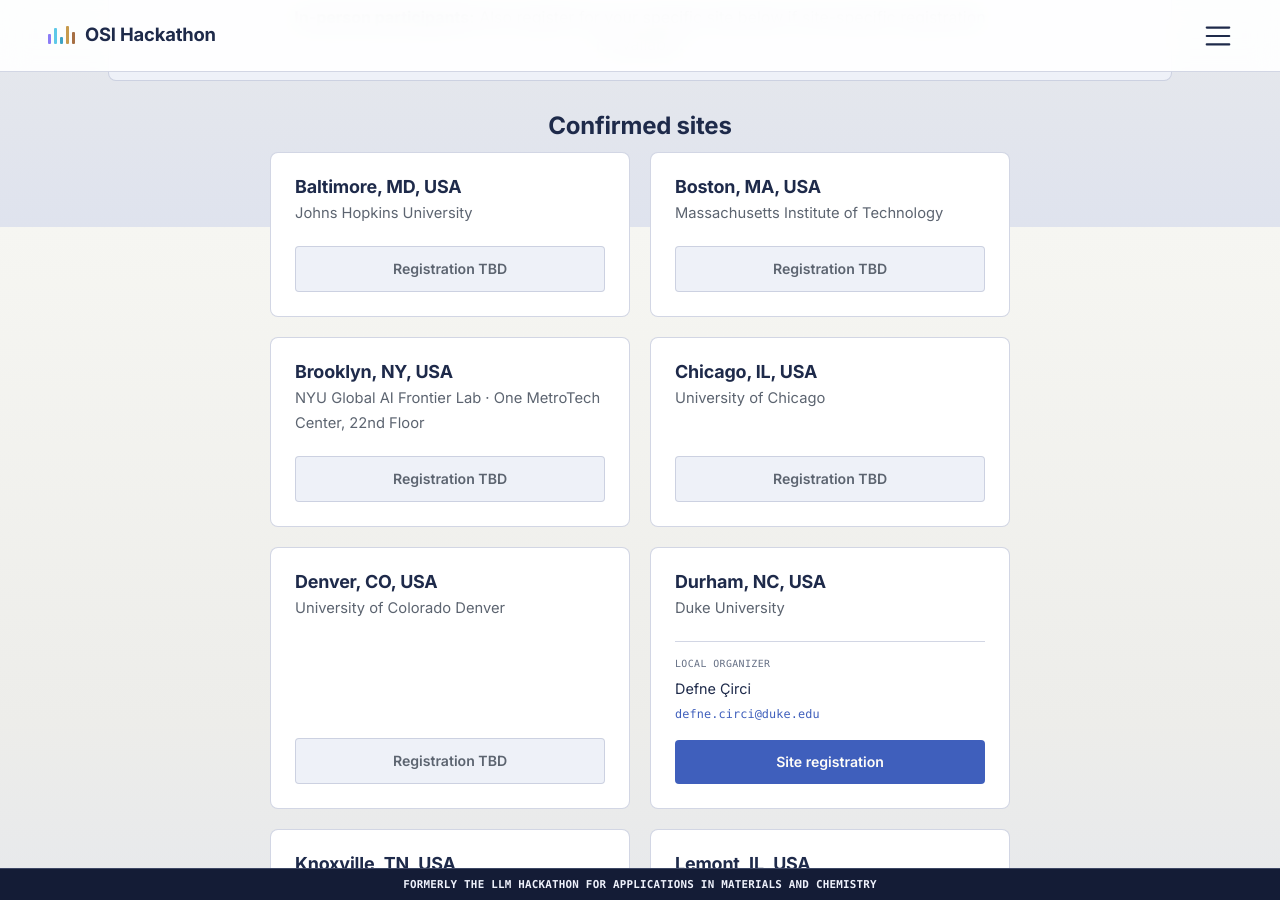
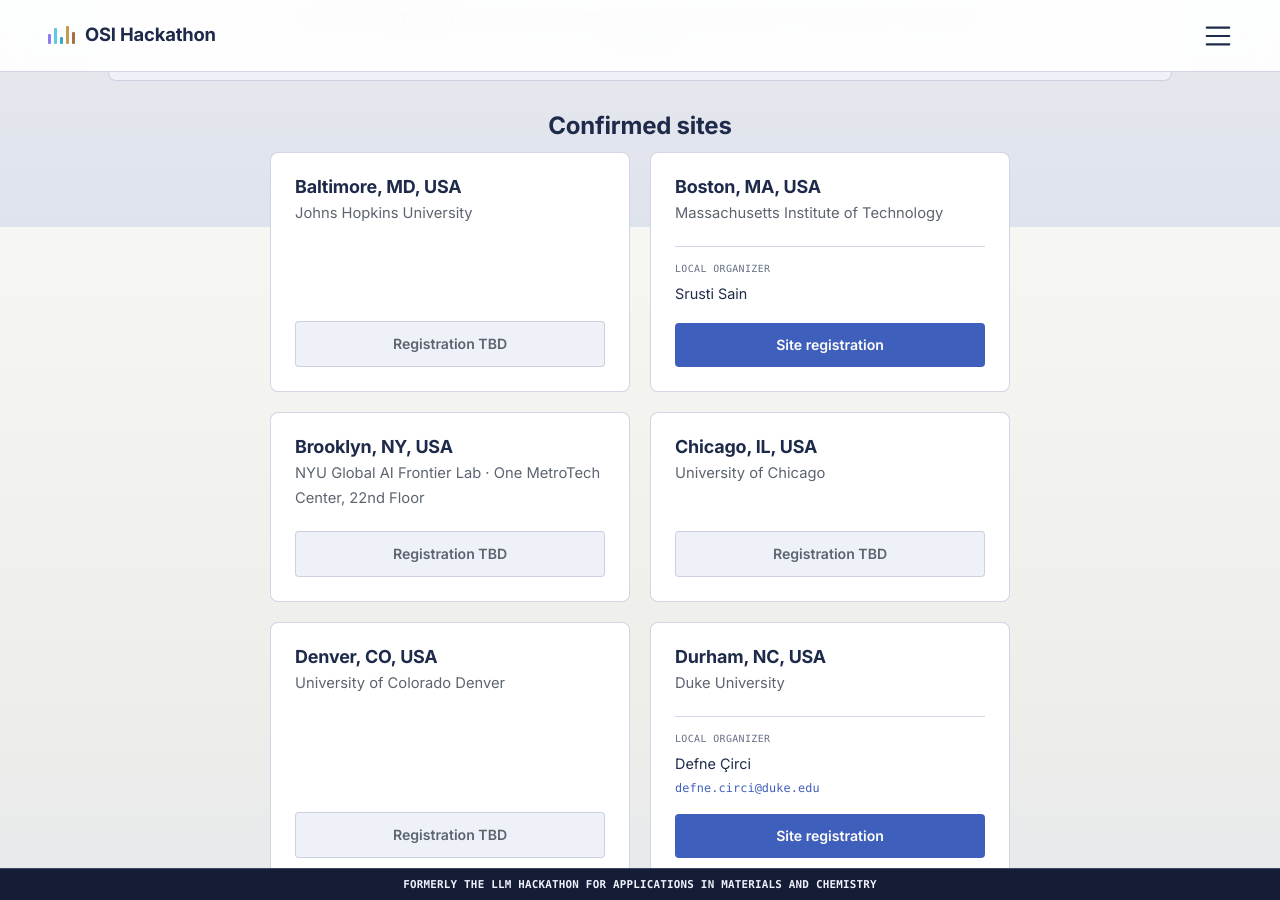
Before and after one commit to llmhackathon/llmhackathon.github.io, a Jekyll site: the page built from sites.md, in a window 1280 px wide and 900 px high, scrolled down 673 px. Built offline with Jekyll 4.4.1, drawn with Linux system fonts in a browser that asks for light colours; some web fonts are replaced.

Commit message:
Add MIT (Boston) organizer and registration link
Co-Authored-By: Claude Opus 5.5 <noreply@anthropic.com>

```diff
--- a/_data/sites.yml
+++ b/_data/sites.yml
@@ -17,8 +17,10 @@ locations_2026:
 
   - name: "Boston, MA, USA"
     institution: "Massachusetts Institute of Technology"
+    organizer_name: "Srusti Sain"
     country: "USA"
     region: "North America"
+    registration_link: https://luma.com/in2fl5vx
 
   - name: "Brooklyn, NY, USA"
     institution: "NYU Global AI Frontier Lab &middot; One MetroTech Center, 22nd Floor"
```
